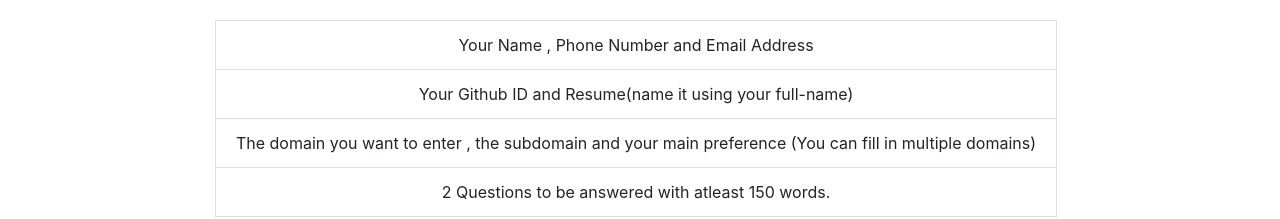
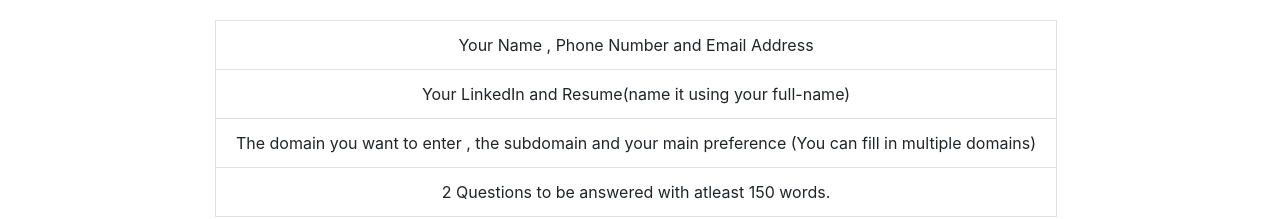
Before and after one commit to DevanshGoswami/Form, a React (Create React App) app: page / in a window 1280 px wide. Shown: the part 392-611 px from the top of the page. Built offline with nearby package versions, Linux system fonts and the light colour scheme.

Commit message:
Final Hai yeh bas

```diff
--- a/src/welcome.js
+++ b/src/welcome.js
@@ -33,7 +33,7 @@ class Welcome extends React.Component{
         <div className="d-flex justify-content-center mr-5">
             <ul className="list-gorup">
                 <li className="list-group-item">Your Name , Phone Number and Email Address</li>
-                <li className="list-group-item">Your Github ID and Resume(name it using your full-name)</li>
+                <li className="list-group-item">Your LinkedIn and Resume(name it using your full-name)</li>
                 <li className="list-group-item">The domain you want to enter , the subdomain and your main preference (You can fill in multiple domains)</li>
                 <li className="list-group-item">2 Questions to be answered with atleast 150 words.</li>
             </ul>
```
